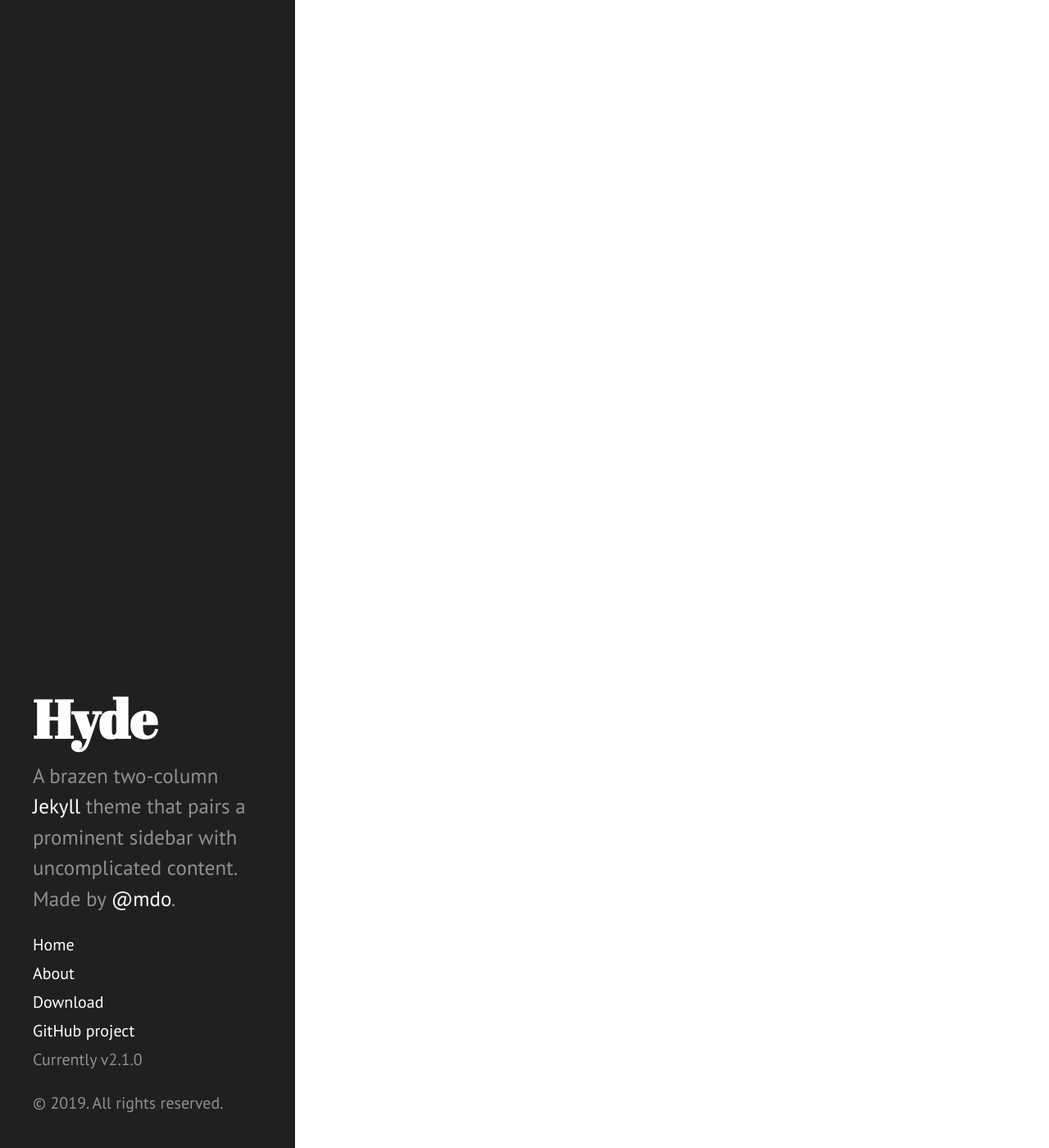
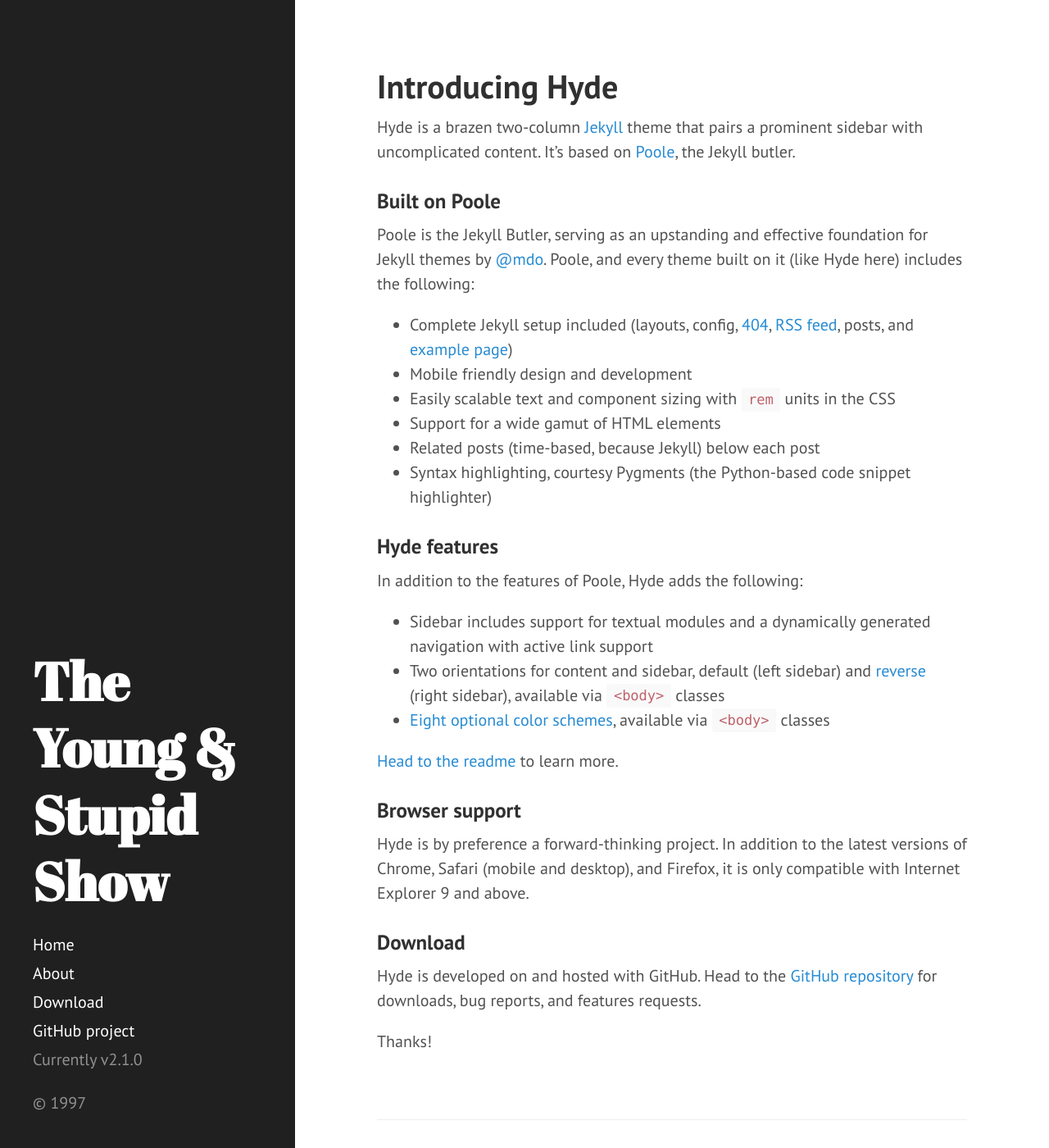
Before and after one commit to justinmeredith/myblog, a Jekyll site: the page built from index.md, in a window 1280 px wide and 1400 px high. Shown: the whole window at 82% size. Built offline with Jekyll 4.4.1, drawn with Linux system fonts in a browser that asks for light colours; Markdown is read by kramdown in place of the engine named in the settings; the list of posts is cut into pages by our own code.

Commit message:
Changes the site name, description, and copyright date.

```diff
--- a/_config.yml
+++ b/_config.yml
@@ -7,16 +7,16 @@
 #relative_permalinks: true
 
 # Setup
-title:            Hyde
-tagline:          'A Jekyll theme'
-description:      'A brazen two-column <a href="http://jekyllrb.com" target="_blank">Jekyll</a> theme that pairs a prominent sidebar with uncomplicated content. Made by <a href="https://twitter.com/mdo" target="_blank">@mdo</a>.'
+title:            The Young & Stupid Show
+tagline:          'A boring blog'
+description:      ""
 url:              http://hyde.getpoole.com
 baseurl:          /
 plugins:
   - jekyll-paginate
 
 author:
-  name:           'Mark Otto'
+  name:           'Justin Meredith'
   url:            https://twitter.com/mdo
 
 plugins: [jekyll-paginate]
--- a/_includes/sidebar.html
+++ b/_includes/sidebar.html
@@ -31,6 +31,6 @@
       <span class="sidebar-nav-item">Currently v{{ site.version }}</span>
     </nav>
 
-    <p>&copy; {{ site.time | date: '%Y' }}. All rights reserved.</p>
+    <p>&copy; 1997</p>
   </div>
 </div>
--- a/index.md
+++ b/index.md
@@ -2,5 +2,39 @@
 # Feel free to add content and custom Front Matter to this file.
 # To modify the layout, see https://jekyllrb.com/docs/themes/#overriding-theme-defaults
 
-layout: default
+layout: post
+title: Introducing Hyde
 ---
+
+Hyde is a brazen two-column [Jekyll](http://jekyllrb.com) theme that pairs a prominent sidebar with uncomplicated content. It's based on [Poole](http://getpoole.com), the Jekyll butler.
+
+### Built on Poole
+
+Poole is the Jekyll Butler, serving as an upstanding and effective foundation for Jekyll themes by [@mdo](https://twitter.com/mdo). Poole, and every theme built on it (like Hyde here) includes the following:
+
+* Complete Jekyll setup included (layouts, config, [404](/404), [RSS feed](/atom.xml), posts, and [example page](/about))
+* Mobile friendly design and development
+* Easily scalable text and component sizing with `rem` units in the CSS
+* Support for a wide gamut of HTML elements
+* Related posts (time-based, because Jekyll) below each post
+* Syntax highlighting, courtesy Pygments (the Python-based code snippet highlighter)
+
+### Hyde features
+
+In addition to the features of Poole, Hyde adds the following:
+
+* Sidebar includes support for textual modules and a dynamically generated navigation with active link support
+* Two orientations for content and sidebar, default (left sidebar) and [reverse](https://github.com/poole/lanyon#reverse-layout) (right sidebar), available via `<body>` classes
+* [Eight optional color schemes](https://github.com/poole/hyde#themes), available via `<body>` classes
+
+[Head to the readme](https://github.com/poole/hyde#readme) to learn more.
+
+### Browser support
+
+Hyde is by preference a forward-thinking project. In addition to the latest versions of Chrome, Safari (mobile and desktop), and Firefox, it is only compatible with Internet Explorer 9 and above.
+
+### Download
+
+Hyde is developed on and hosted with GitHub. Head to the <a href="https://github.com/poole/hyde">GitHub repository</a> for downloads, bug reports, and features requests.
+
+Thanks!
```
Also changed, not shown: 3 other files.
